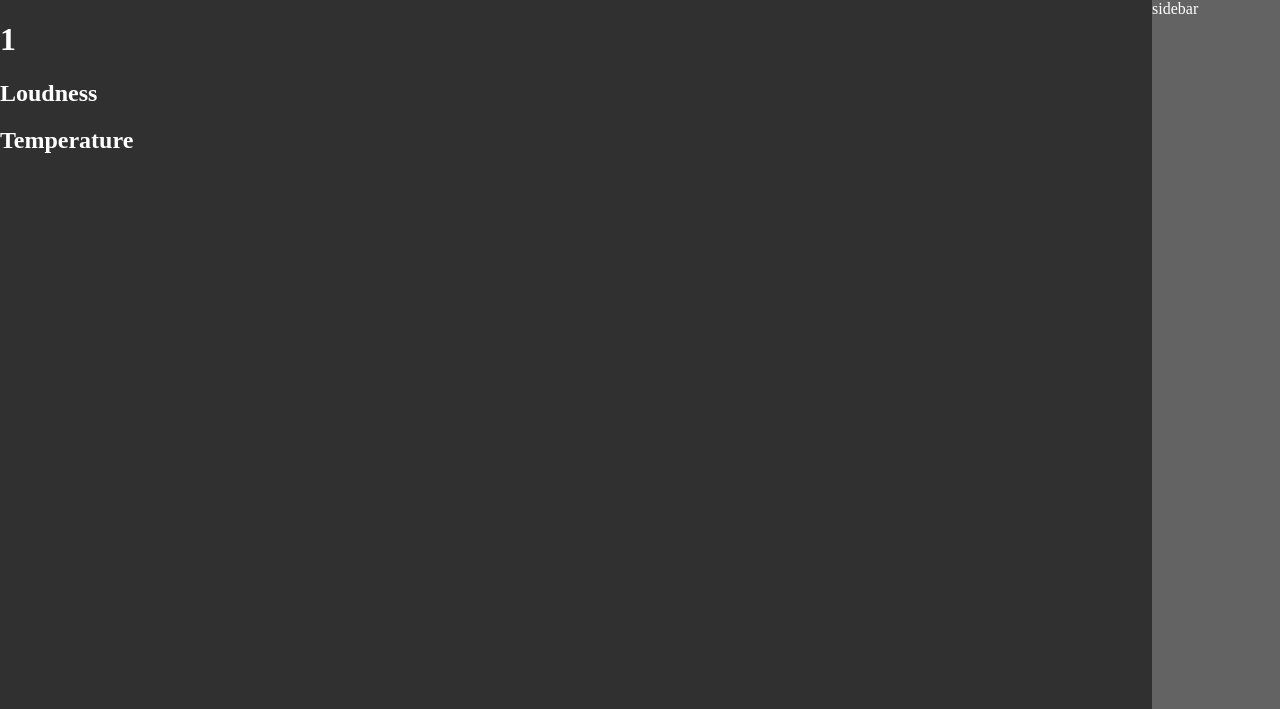
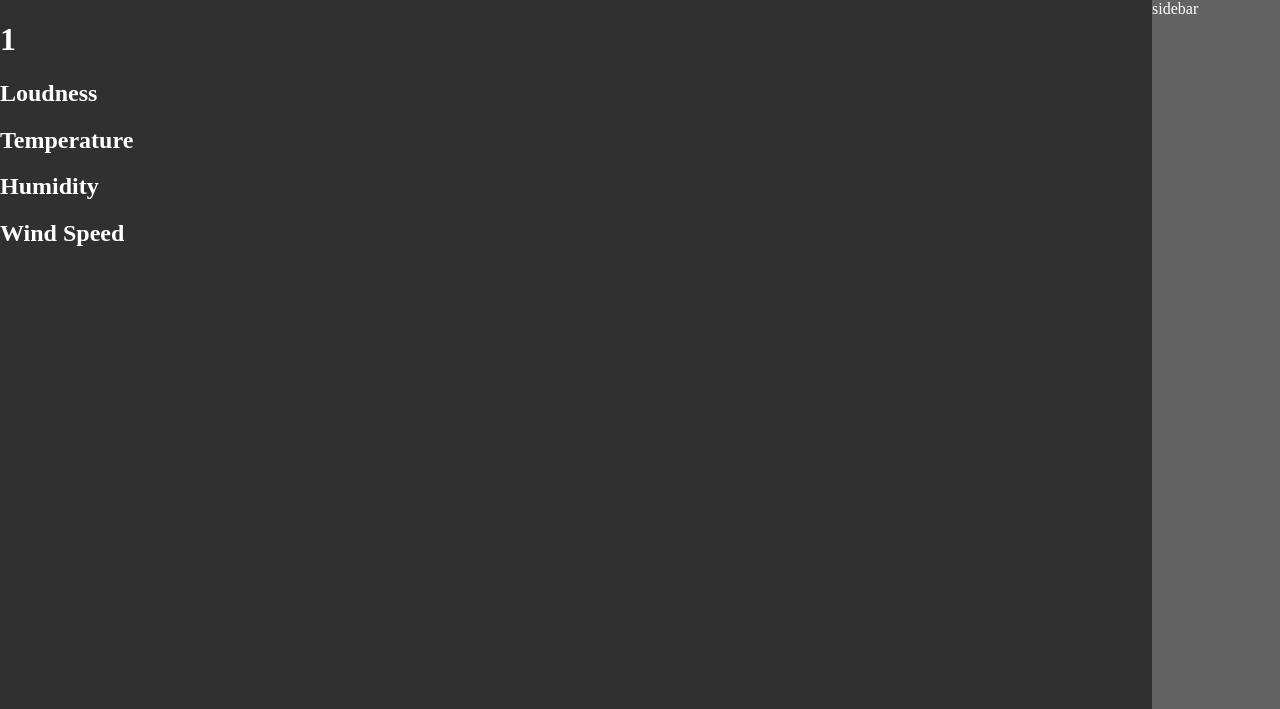
Before and after one commit to ayyboisss/CMesha, a Flask app: page /classroom/1 in a window 1280 px wide. Shown: the part 53-762 px from the top of the page. Run offline with Flask 3, Linux system fonts and the light colour scheme; data comes from the database, SQL or seed files in the repository; some libraries are stand-ins or nearby versions.

Commit message:
Added all the data to be shown

```diff
--- a/templates/pages/analytics.html
+++ b/templates/pages/analytics.html
@@ -16,4 +16,18 @@
 </h3>
 {% endfor %}
 
+<h2> Humidity </h2>
+{% for i in humidity %}
+<h3>
+    {{i[0]}}
+</h3>
+{% endfor %}
+
+<h2> Wind Speed </h2>
+{% for i in wind_speed %}
+<h3>
+    {{i[0]}}
+</h3>
+{% endfor %}
+
 {% endblock %}
```
